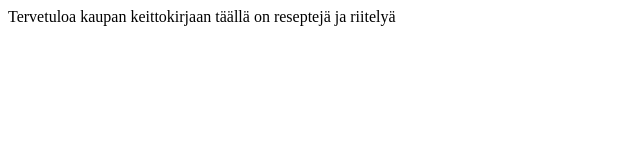
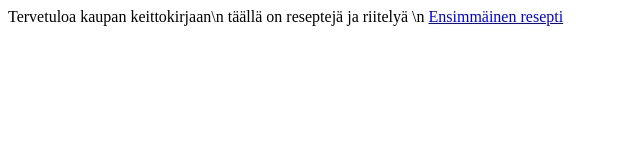
Before and after one commit to snjope/cookbook, a plain HTML site: page index.html in a window 1280 px wide. Shown: the whole page, without its empty margins (0-640 px from the left). Drawn offline with Linux system fonts and the light colour scheme.

Commit message:
recipe link

```diff
--- a/index.html
+++ b/index.html
@@ -2,11 +2,12 @@
 <html>
 
 <head>
-  <a>Tervetuloa kaupan keittokirjaan</a>
+  <a>Tervetuloa kaupan keittokirjaan\n</a>
 </head>
 
 <body>
-  <text>täällä on reseptejä ja riitelyä </text>
+  <text>täällä on reseptejä ja riitelyä \n</text>
+  <a href="/recipes/example_recipe.md">Ensimmäinen resepti</a>
 </body>
 
 </html>
```
